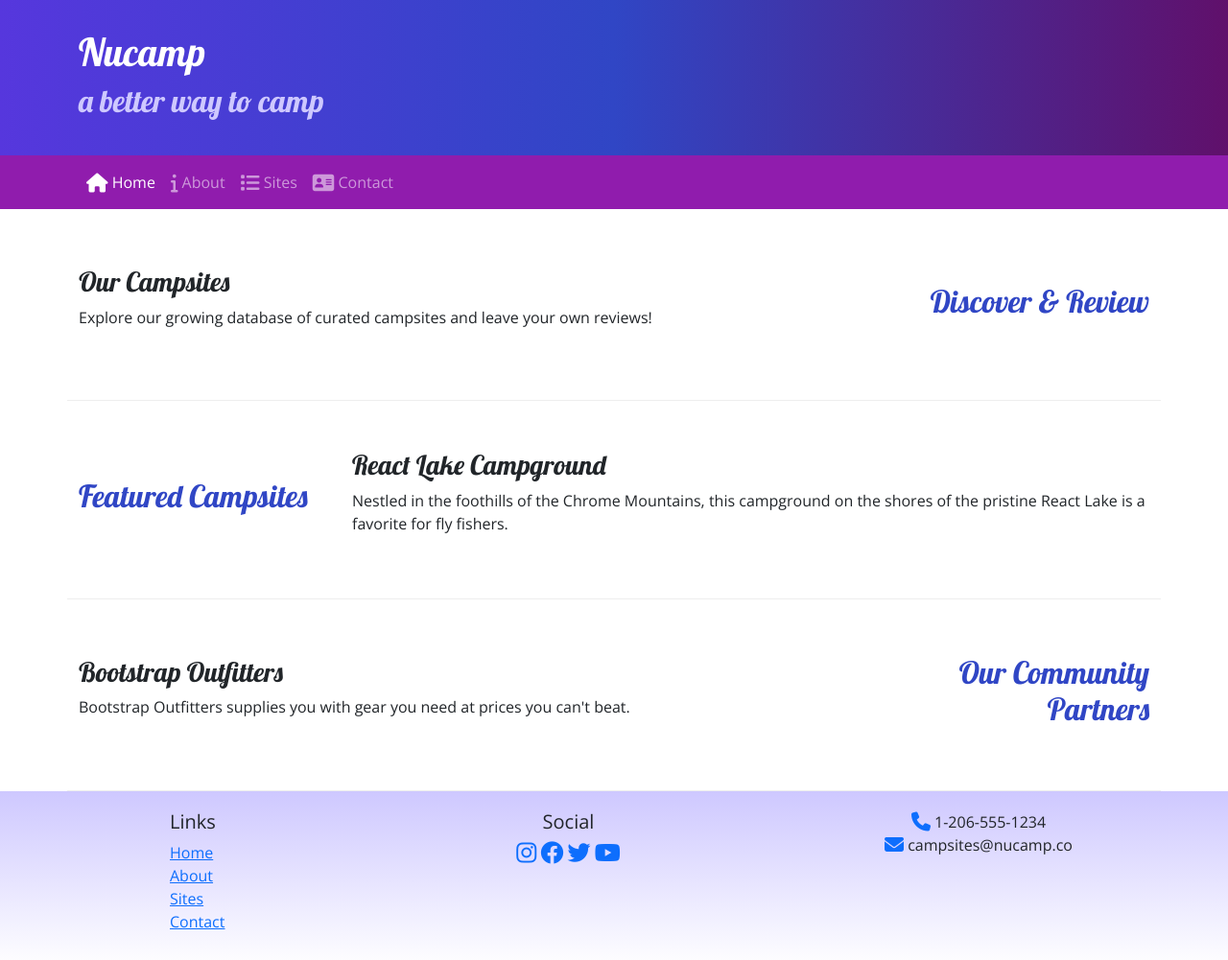
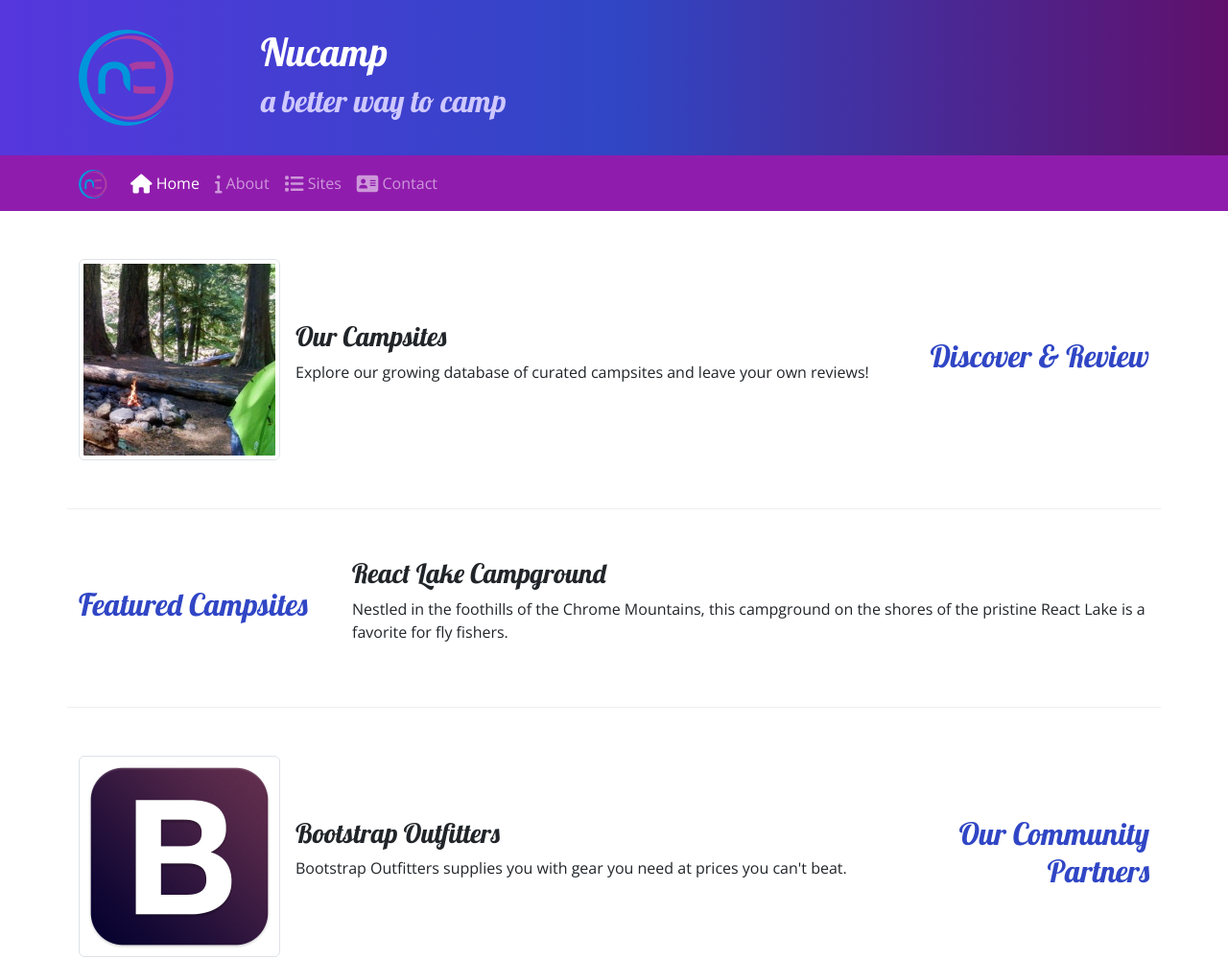
Before and after one commit to geenavandijk/nucamp-bootcamp, a plain HTML site: page index.html in a window 1280 px wide. Shown: the top 1001 px of the page at 96% size. Drawn offline with nearby package versions, Linux system fonts and the light colour scheme.

Commit message:
Images and Flex Utility.

```diff
--- a/index.html
+++ b/index.html
@@ -21,6 +21,9 @@
     <header>
         <div class="container">
             <div class="row">
+                <div class="col-4 col-sm-3 col-md-2 align-self-center">
+                    <img src="img/logo.png" class="img-fluid" />
+                </div>
                 <div class="col">
                     <h1>Nucamp</h1>
                     <h2>a better way to camp</h2>
@@ -32,7 +35,8 @@
      <!-- navbar -->
      <nav class="navbar navbar-expand-sm navbar-dark sticky-top">
         <div class="container">
-            <button class="navbar-toggler ms-auto" type="button" data-bs-toggle="collapse" data-bs-target="#nucampNavbar">
+            <a class="navbar-brand" href="#"><img src="img/logo.png" height="30" width="30" /></a>
+            <button class="navbar-toggler" type="button" data-bs-toggle="collapse" data-bs-target="#nucampNavbar">
                 <span class="navbar-toggler-icon"></span>
             </button>
             <div class="collapse navbar-collapse" id="nucampNavbar">
@@ -55,8 +59,13 @@
                 <h2 class="text-sm-end">Discover & Review</h2>
             </div>
             <div class="col">
-                <h3>Our Campsites</h3>
-                <p class="d-none d-sm-block">Explore our growing database of curated campsites and leave your own reviews!</p>
+                <div class="d-flex">
+                    <img class="me-3 img-thumbnail" src="img/breadcrumb-trail-thumb.jpg" alt="Breadcrumb Trail" />
+                    <div class="align-self-center">
+                        <h3>Our Campsites</h3>
+                        <p class="d-none d-sm-block">Explore our growing database of curated campsites and leave your own reviews!</p>
+                    </div>
+                </div>
             </div>
         </section>
 
@@ -77,8 +86,13 @@
                 <h2 class="text-sm-end">Our Community Partners</h2>
             </div>
             <div class="col">
-                <h3>Bootstrap Outfitters</h3>
-                <p class="d-none d-sm-block">Bootstrap Outfitters supplies you with gear you need at prices you can't beat.</p>
+                <div class="d-flex">
+                    <img class="me-3 img-thumbnail" src="img/bootstrap-thumb.png" alt="Bootstrap Outfitters" />
+                    <div class="align-self-center">
+                        <h3>Bootstrap Outfitters</h3>
+                        <p class="d-none d-sm-block">Bootstrap Outfitters supplies you with gear you need at prices you can't beat.</p>
+                    </div>
+                </div>
             </div>
         </section>
 
```
Also changed, not shown: aboutus.html (+5 -1 lines), contactus.html (+5 -1 lines), img/bootstrap-thumb.png (added), img/breadcrumb-trail-thumb.jpg (added), img/breadcrumb-trail.jpg (added), img/chrome-river-thumb.jpg (added), img/chrome-river.jpg (added), img/logo.png (added), img/react-lake-thumb.jpg (added), img/react-lake.jpg (added), 1 other file.
